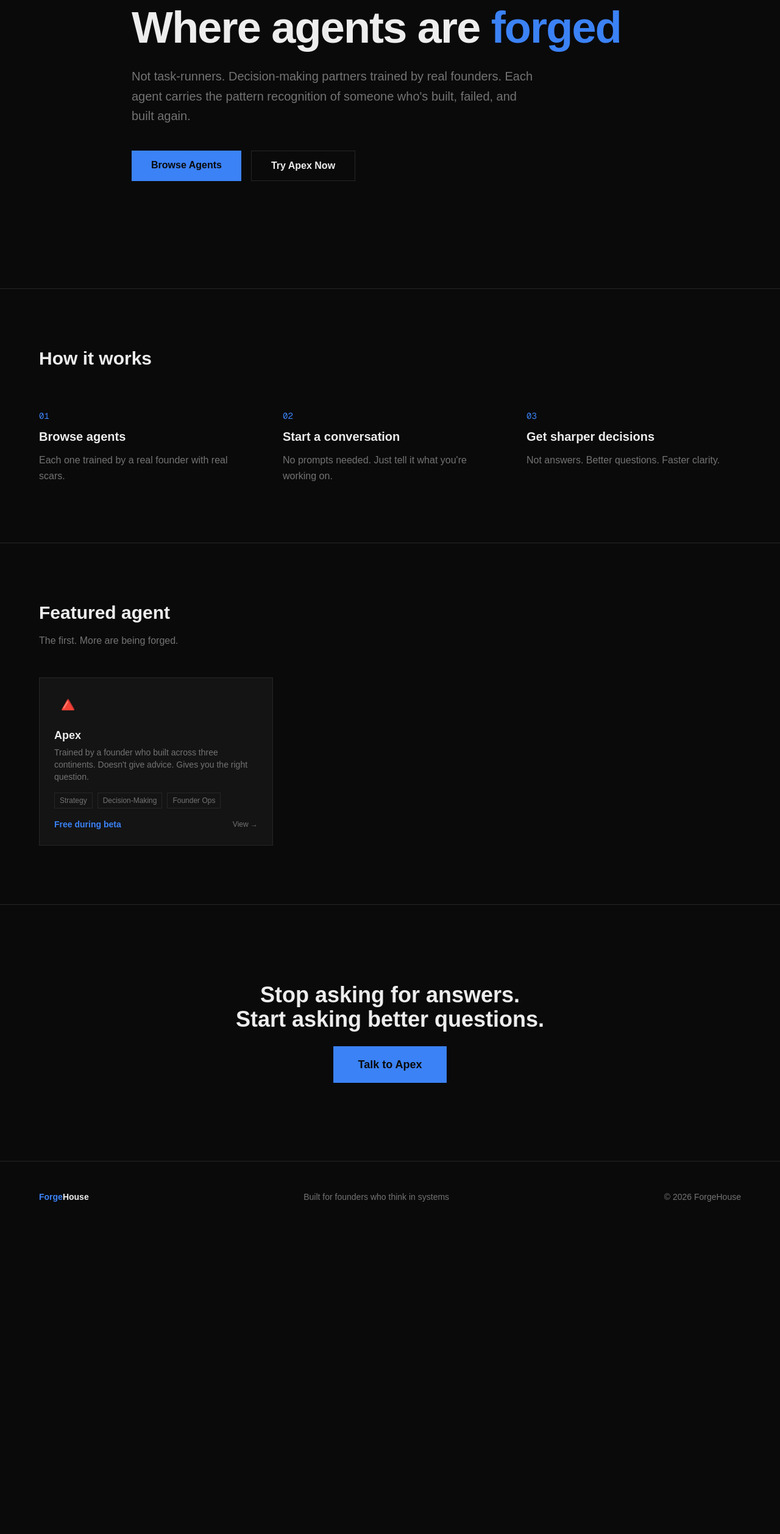
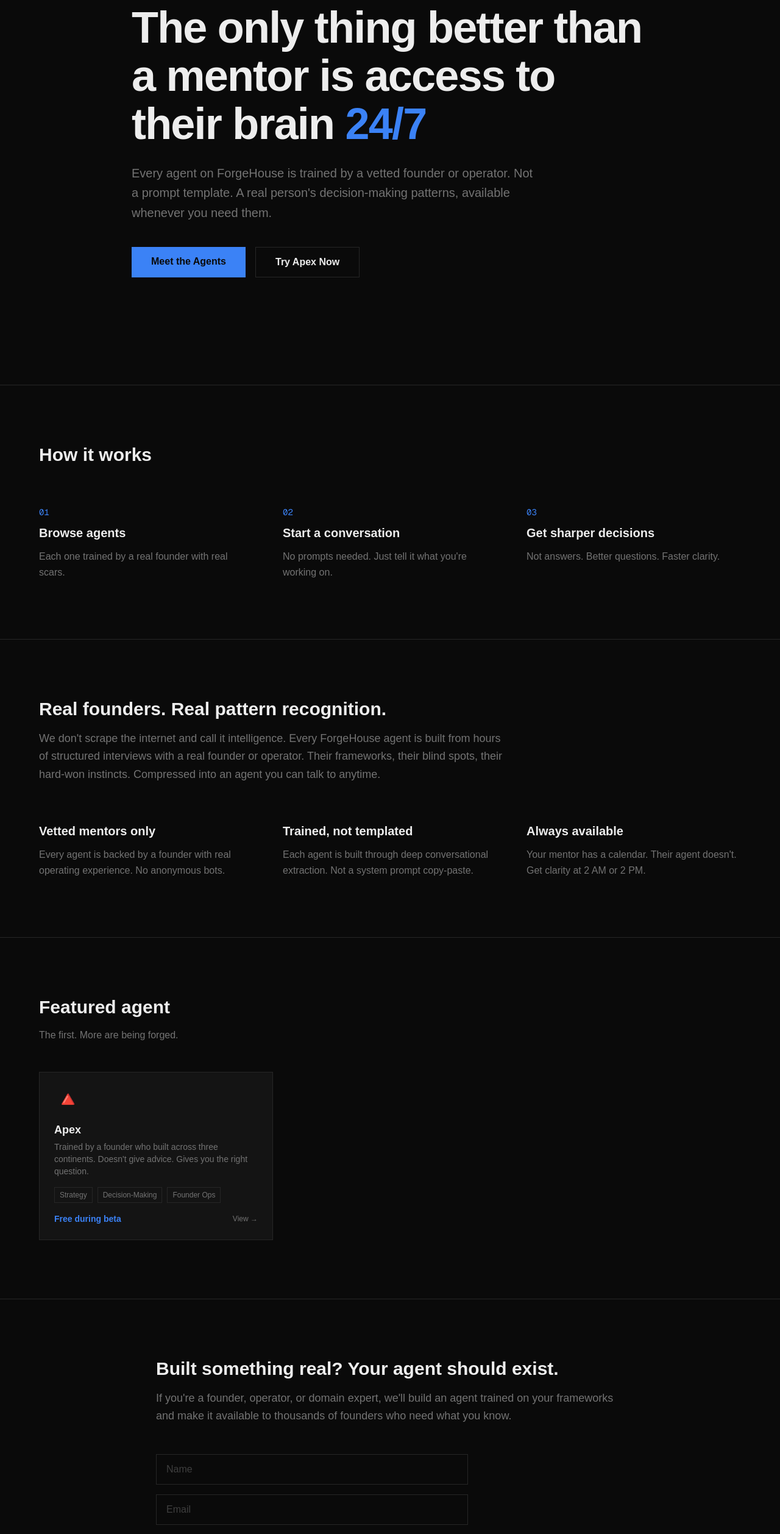
Before and after one commit to Apex-Sudo/forgehouse-site, a Next.js app: page / in a window 1280 px wide. Shown: the part 234-2750 px from the top of the page at 61% size. Before the commit the page ends 2255 px from the top, so only its background shows below. Built offline with nearby package versions, Linux system fonts and the light colour scheme.

Commit message:
Landing page iteration: human-vetted framing, mentor signup, hero rewrite

```diff
--- /dev/null
+++ b/src/app/api/mentor-signup/route.ts
@@ -0,0 +1,18 @@
+import { NextResponse } from "next/server";
+
+export async function POST(req: Request) {
+  try {
+    const { name, email, expertise } = await req.json();
+
+    if (!name || !email || !expertise) {
+      return NextResponse.json({ error: "All fields are required" }, { status: 400 });
+    }
+
+    // Log for now. Wire Resend or webhook later.
+    console.log("[mentor-signup]", { name, email, expertise, ts: new Date().toISOString() });
+
+    return NextResponse.json({ ok: true });
+  } catch {
+    return NextResponse.json({ error: "Invalid request" }, { status: 400 });
+  }
+}
--- a/src/app/page.tsx
+++ b/src/app/page.tsx
@@ -1,4 +1,6 @@
+"use client";
 import Link from "next/link";
+import { useState } from "react";
 import AgentCard from "@/components/AgentCard";
 
 const steps = [
@@ -7,21 +9,50 @@ const steps = [
   { num: "03", title: "Get sharper decisions", desc: "Not answers. Better questions. Faster clarity." },
 ];
 
+const trustPoints = [
+  { title: "Vetted mentors only", desc: "Every agent is backed by a founder with real operating experience. No anonymous bots." },
+  { title: "Trained, not templated", desc: "Each agent is built through deep conversational extraction. Not a system prompt copy-paste." },
+  { title: "Always available", desc: "Your mentor has a calendar. Their agent doesn't. Get clarity at 2 AM or 2 PM." },
+];
+
 export default function Home() {
+  const [mentorForm, setMentorForm] = useState({ name: "", email: "", expertise: "" });
+  const [mentorSubmitted, setMentorSubmitted] = useState(false);
+  const [mentorSubmitting, setMentorSubmitting] = useState(false);
+
+  const handleMentorSubmit = async (e: React.FormEvent) => {
+    e.preventDefault();
+    setMentorSubmitting(true);
+    try {
+      await fetch("/api/mentor-signup", {
+        method: "POST",
+        headers: { "Content-Type": "application/json" },
+        body: JSON.stringify(mentorForm),
+      });
+      setMentorSubmitted(true);
+    } catch {
+      setMentorSubmitted(true);
+    } finally {
+      setMentorSubmitting(false);
+    }
+  };
+
   return (
     <div className="pt-16">
       {/* Hero */}
       <section className="px-6 py-32 md:py-44 max-w-4xl mx-auto">
         <h1 className="text-4xl md:text-6xl lg:text-7xl font-bold tracking-tight leading-[1.1] mb-6">
-          Where agents are <span className="text-amber">forged</span>
+          The only thing better than a mentor is access to their brain{" "}
+          <span className="text-amber">24/7</span>
         </h1>
         <p className="text-muted text-lg md:text-xl max-w-2xl mb-10 leading-relaxed">
-          Not task-runners. Decision-making partners trained by real founders.
-          Each agent carries the pattern recognition of someone who&apos;s built, failed, and built again.
+          Every agent on ForgeHouse is trained by a vetted founder or operator.
+          Not a prompt template. A real person&apos;s decision-making patterns,
+          available whenever you need them.
         </p>
         <div className="flex flex-col sm:flex-row gap-4">
           <Link href="/agents" className="bg-amber text-background px-8 py-3 font-semibold hover:bg-amber-dark transition text-center">
-            Browse Agents
+            Meet the Agents
           </Link>
           <Link href="/chat/apex" className="border border-border px-8 py-3 font-semibold hover:border-amber/40 transition text-center">
             Try Apex Now
@@ -39,6 +70,27 @@ export default function Home() {
                 <span className="text-amber font-mono text-sm">{s.num}</span>
                 <h3 className="text-xl font-bold mt-2 mb-3">{s.title}</h3>
                 <p className="text-muted leading-relaxed">{s.desc}</p>
+              </div>
+            ))}
+          </div>
+        </div>
+      </section>
+
+      {/* Human-Vetted Trust Section */}
+      <section className="px-6 py-24 border-t border-border">
+        <div className="max-w-6xl mx-auto">
+          <h2 className="text-2xl md:text-3xl font-bold mb-4">Real founders. Real pattern recognition.</h2>
+          <p className="text-muted text-lg max-w-3xl mb-16 leading-relaxed">
+            We don&apos;t scrape the internet and call it intelligence. Every ForgeHouse agent
+            is built from hours of structured interviews with a real founder or operator.
+            Their frameworks, their blind spots, their hard-won instincts. Compressed into
+            an agent you can talk to anytime.
+          </p>
+          <div className="grid md:grid-cols-3 gap-12">
+            {trustPoints.map((t) => (
+              <div key={t.title}>
+                <h3 className="text-xl font-bold mb-3">{t.title}</h3>
+                <p className="text-muted leading-relaxed">{t.desc}</p>
               </div>
             ))}
           </div>
@@ -63,6 +115,58 @@ export default function Home() {
         </div>
       </section>
 
+      {/* Become a Mentor */}
+      <section id="for-mentors" className="px-6 py-24 border-t border-border">
+        <div className="max-w-3xl mx-auto">
+          <h2 className="text-2xl md:text-3xl font-bold mb-4">Built something real? Your agent should exist.</h2>
+          <p className="text-muted text-lg mb-12 leading-relaxed">
+            If you&apos;re a founder, operator, or domain expert, we&apos;ll build an agent
+            trained on your frameworks and make it available to thousands of founders
+            who need what you know.
+          </p>
+          {mentorSubmitted ? (
+            <div className="border border-amber/30 bg-amber/5 p-8 text-center">
+              <p className="text-lg font-semibold mb-2">Thanks for your interest.</p>
+              <p className="text-muted">We&apos;ll be in touch soon.</p>
+            </div>
+          ) : (
+            <form onSubmit={handleMentorSubmit} className="space-y-4 max-w-lg">
+              <input
+                type="text"
+                placeholder="Name"
+                required
+                value={mentorForm.name}
+                onChange={(e) => setMentorForm({ ...mentorForm, name: e.target.value })}
+                className="w-full bg-transparent border border-border px-4 py-3 text-foreground placeholder:text-muted/50 focus:outline-none focus:border-amber/40 transition"
+              />
+              <input
+                type="email"
+                placeholder="Email"
+                required
+                value={mentorForm.email}
+                onChange={(e) => setMentorForm({ ...mentorForm, email: e.target.value })}
+                className="w-full bg-transparent border border-border px-4 py-3 text-foreground placeholder:text-muted/50 focus:outline-none focus:border-amber/40 transition"
+              />
+              <textarea
+                placeholder="One line about your expertise"
+                required
+                value={mentorForm.expertise}
+                onChange={(e) => setMentorForm({ ...mentorForm, expertise: e.target.value })}
+                rows={3}
+                className="w-full bg-transparent border border-border px-4 py-3 text-foreground placeholder:text-muted/50 focus:outline-none focus:border-amber/40 transition resize-none"
+              />
+              <button
+                type="submit"
+                disabled={mentorSubmitting}
+                className="bg-amber text-background px-8 py-3 font-semibold hover:bg-amber-dark transition disabled:opacity-50"
+              >
+                {mentorSubmitting ? "Submitting..." : "Submit"}
+              </button>
+            </form>
+          )}
+        </div>
+      </section>
+
       {/* CTA */}
       <section className="px-6 py-32 border-t border-border text-center">
         <h2 className="text-3xl md:text-4xl font-bold mb-6">Stop asking for answers.<br />Start asking better questions.</h2>
--- a/src/components/Navbar.tsx
+++ b/src/components/Navbar.tsx
@@ -13,6 +13,7 @@ export default function Navbar() {
         <div className="hidden md:flex items-center gap-8 text-sm text-muted">
           <Link href="/agents" className="hover:text-foreground transition">Agents</Link>
           <Link href="/agents/apex" className="hover:text-foreground transition">Apex</Link>
+          <Link href="/#for-mentors" className="hover:text-foreground transition">For Mentors</Link>
           <Link href="/chat/apex" className="bg-amber text-background px-4 py-2 font-semibold hover:bg-amber-dark transition">
             Start Chat
           </Link>
@@ -27,6 +28,7 @@ export default function Navbar() {
         <div className="md:hidden border-t border-border bg-background px-6 py-4 flex flex-col gap-4 text-sm">
           <Link href="/agents" onClick={() => setOpen(false)} className="text-muted hover:text-foreground">Agents</Link>
           <Link href="/agents/apex" onClick={() => setOpen(false)} className="text-muted hover:text-foreground">Apex</Link>
+          <Link href="/#for-mentors" onClick={() => setOpen(false)} className="text-muted hover:text-foreground">For Mentors</Link>
           <Link href="/chat/apex" onClick={() => setOpen(false)} className="bg-amber text-background px-4 py-2 font-semibold text-center">Start Chat</Link>
         </div>
       )}
```
